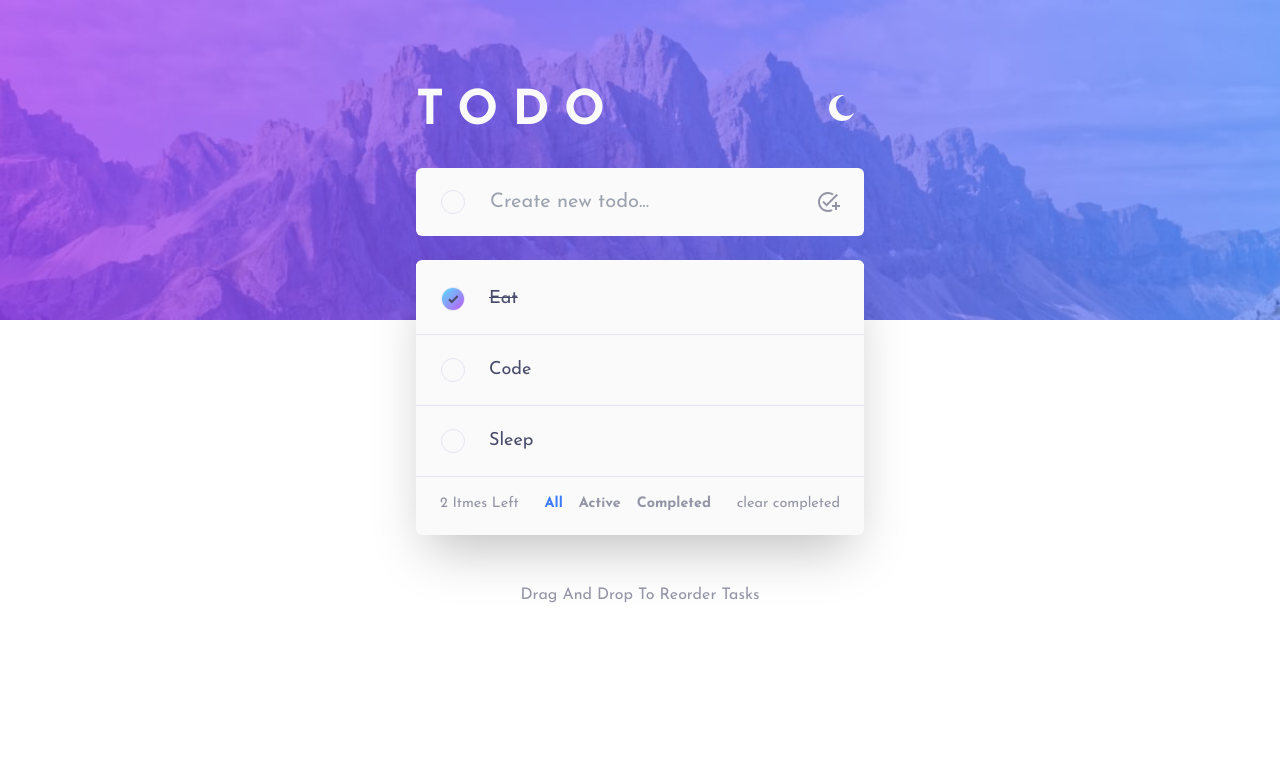
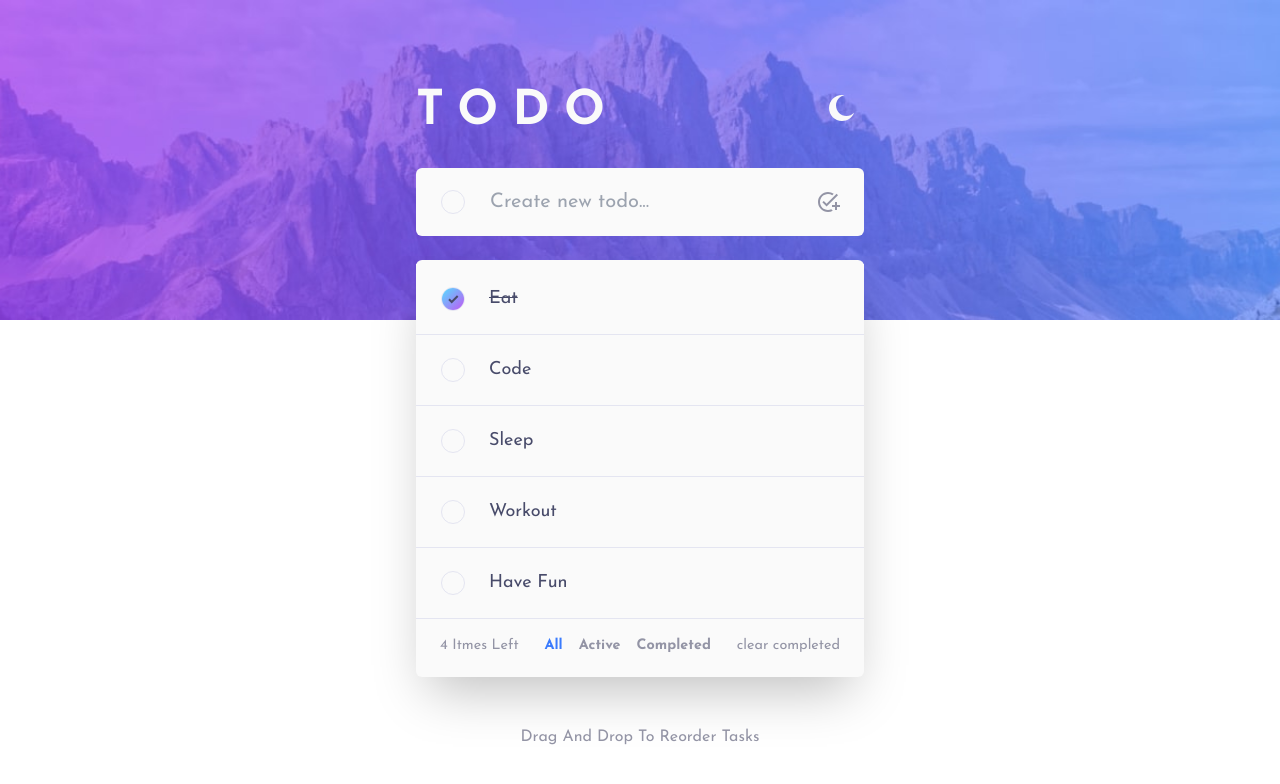
Before and after one commit to FaycalZM/TO-DO, a React (Vite) app: page / in a window 1280 px wide. Shown: the top 784 px of the page. Built offline with nearby package versions, Linux system fonts and the light colour scheme.

Commit message:
added drag and drop functionality to reorder the task's list

```diff
--- a/package.json
+++ b/package.json
@@ -10,6 +10,7 @@
     "preview": "vite preview"
   },
   "dependencies": {
+    "@dnd-kit/core": "^6.0.8",
     "@reduxjs/toolkit": "^1.9.5",
     "react": "^18.2.0",
     "react-dom": "^18.2.0",
--- a/src/components/Active.jsx
+++ b/src/components/Active.jsx
@@ -14,7 +14,9 @@ const Active = () => {
               key={index}
               text={task.text}
               isCompleted={task.isCompleted}
-              id={task.id} />
+              id={task.id}
+              index={index}
+            />
           })
           : <NoItemsFound />
       }
--- a/src/components/AllTasks.jsx
+++ b/src/components/AllTasks.jsx
@@ -1,4 +1,4 @@
-import React from 'react'
+import React, { useState } from 'react'
 import Task from './Task'
 import { useTasksContext } from '../context/TasksProvider'
 import NoItemsFound from '../components/NoItemsFound'
@@ -6,6 +6,34 @@ import NoItemsFound from '../components/NoItemsFound'
 const AllTasks = () => {
 
   const { allTasks, setAllTasks } = useTasksContext();
+
+  const [draggedItemIndex, setDraggedItemIndex] = useState();
+  const [draggedOverItemIndex, setDraggedOverItemIndex] = useState();
+
+  const handleDragStart = (index) => {
+    setDraggedItemIndex(index);
+  }
+
+  const handleDrop = () => {
+    let draggedItem = allTasks.splice(draggedItemIndex, 1)[0];
+    console.log(allTasks);
+    console.log(draggedItem);
+    allTasks.splice(draggedOverItemIndex, 0, draggedItem);
+    console.log(allTasks);
+    setAllTasks(allTasks);
+  }
+
+  const handleDragEnter = (index) => {
+    setDraggedOverItemIndex(index);
+  }
+
+
+  const handleDragEnd = () => {
+    setDraggedItemIndex(null);
+    setDraggedOverItemIndex(null);
+  }
+
+
   return (
     <>
       {
@@ -15,7 +43,13 @@ const AllTasks = () => {
               key={index}
               text={task.text}
               isCompleted={task.isCompleted}
-              id={task.id} />
+              id={task.id}
+              index={index}
+              handleDragStart={handleDragStart}
+              handleDrop={handleDrop}
+              handleDragEnter={handleDragEnter}
+              handleDragEnd={handleDragEnd}
+            />
           })
           : <NoItemsFound />
       }
--- a/src/components/Completed.jsx
+++ b/src/components/Completed.jsx
@@ -14,7 +14,9 @@ const Completed = () => {
               key={index}
               text={task.text}
               isCompleted={task.isCompleted}
-              id={task.id} />
+              id={task.id}
+              index={index}
+            />
           })
           : <NoItemsFound />
       }
--- a/src/components/MainContainer.jsx
+++ b/src/components/MainContainer.jsx
@@ -7,6 +7,7 @@ import { useTasksContext } from '../context/TasksProvider'
 import AddTaskForm from './AddTaskForm'
 import Header from './Header'
 import NavBar from './NavBar'
+import { DndContext } from '@dnd-kit/core'
 
 const MainContainer = () => {
 
@@ -19,12 +20,14 @@ const MainContainer = () => {
             <AddTaskForm />
 
             <div className='tasks-list py-1 bg-very-light-gray rounded-md'>
+
                 <Routes>
                     <Route path='/' element={<AllTasks />} />
                     <Route path='/active' element={<Active />} />
                     <Route path='/completed' element={<Completed />} />
                     <Route path='*' />
                 </Routes>
+
                 <div className='flex px-6 py-4 w-full justify-between text-[.9rem] capitalize'>
                     <p className='text-dark-grayish-blue-light'>{active.length} itmes left</p>
                     <NavBar />
--- a/src/components/Task.jsx
+++ b/src/components/Task.jsx
@@ -1,8 +1,18 @@
-import React from 'react'
+import React, { useState } from 'react'
 import { MdOutlineClose } from 'react-icons/md'
 import { useTasksContext } from '../context/TasksProvider'
 
-const Task = ({ text, isCompleted, id }) => {
+const Task = ({
+    text,
+    isCompleted,
+    id,
+    index,
+    handleDragStart,
+    handleDrop,
+    handleDragEnter,
+    handleDragEnd
+}) => {
+
 
     const { allTasks, setAllTasks } = useTasksContext();
 
@@ -25,7 +35,22 @@ const Task = ({ text, isCompleted, id }) => {
         )
     }
     return (
-        <div className='task flex items-start justify-between px-6 py-4 w-full border-b-[1px] border-b-very-light-grayish-blue bg-very-light-gray'>
+        <div
+            draggable
+            onDragStart={() => {
+                handleDragStart(index);
+            }}
+            onDragOver={(e) => e.preventDefault()}
+            onDrop={() => {
+                handleDrop(index);
+            }}
+            onDragEnter={() => {
+                handleDragEnter(index);
+            }}
+            onDragEnd={handleDragEnd}
+
+
+            className='task flex items-start justify-between px-6 py-4 w-full border-b-[1px] border-b-very-light-grayish-blue bg-very-light-gray'>
             <div className='flex items-center gap-4 p-[1px]'>
                 <button
                     onClick={updateTaskHandler}
@@ -42,7 +67,9 @@ const Task = ({ text, isCompleted, id }) => {
 
                     </div>
                 </button>
-                <p className={`py-1 px-2 text-very-dark-grayish-blue-light capitalize text-lg ${isCompleted ? 'line-through' : null} `}> {text} </p>
+                <p
+                    onClick={updateTaskHandler}
+                    className={`py-1 px-2 text-very-dark-grayish-blue-light capitalize text-lg ${isCompleted ? 'line-through' : null} cursor-pointer `}> {text} </p>
             </div>
             <button
                 onClick={deleteTaskHandler}
--- a/src/context/TasksProvider.jsx
+++ b/src/context/TasksProvider.jsx
@@ -11,7 +11,7 @@ const TasksProvider = ({ children }) => {
     const [allTasks, setAllTasks] = useState(initialTasks);
     const [active, setActive] = useState(initialTasks.filter(task => !task.isCompleted));
     const [completed, setCompleted] = useState(initialTasks.filter(task => task.isCompleted));
-    const [nextId, setNextId] = useState(3);
+    const [nextId, setNextId] = useState(5);
 
     useEffect(
         () => {
@@ -54,4 +54,14 @@ const initialTasks = [
         text: 'sleep',
         isCompleted: false
     },
+    {
+        id: 3,
+        text: 'workout',
+        isCompleted: false
+    },
+    {
+        id: 4,
+        text: 'have fun',
+        isCompleted: false
+    },
 ]
--- a/src/main.jsx
+++ b/src/main.jsx
@@ -6,11 +6,11 @@ import { BrowserRouter as Router } from 'react-router-dom'
 import TasksProvider from './context/TasksProvider.jsx'
 
 ReactDOM.createRoot(document.getElementById('root')).render(
-  <React.StrictMode>
-    <TasksProvider>
-      <Router>
-        <App />
-      </Router>
-    </TasksProvider>
-  </React.StrictMode>,
+
+  <TasksProvider>
+    <Router>
+      <App />
+    </Router>
+  </TasksProvider>
+
 )
```
Also changed, not shown: 1 other file (tests, documents, lock files or other folders).
